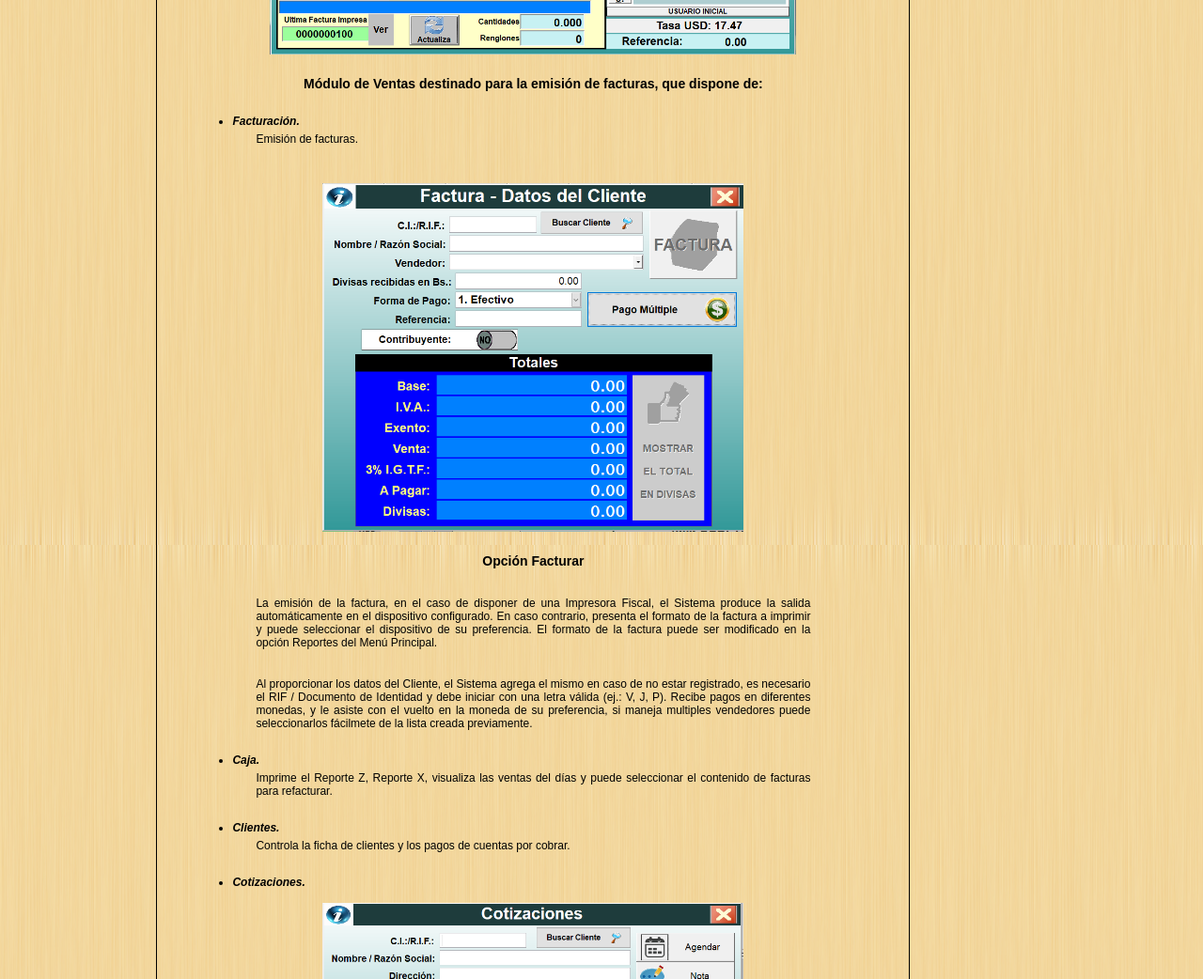
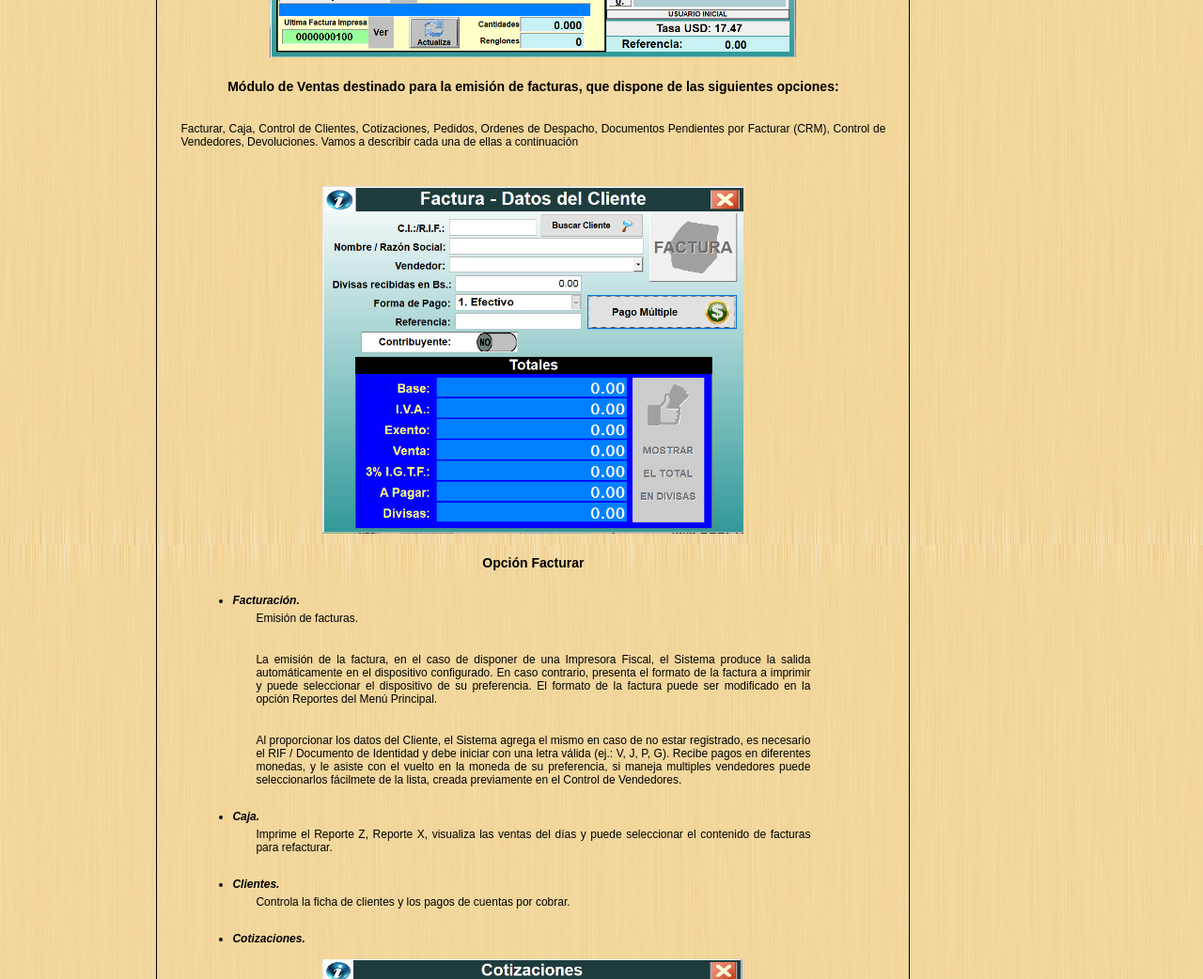
Before and after one commit to jjjtorres/manualfacilgerencia.github.io, a plain HTML site: page index.html in a window 1280 px wide. Shown: the part 1820-2862 px from the top of the page at 94% size. Drawn offline with Linux system fonts and the light colour scheme.

Commit message:
lo ultimo

```diff
--- a/index.html
+++ b/index.html
@@ -108,21 +108,25 @@
                     <article>
                         <h2 class="subrayado">Ventas</h2>
                         <img class="pantalla" src="pantalla-ventas.png">
-                        <p class="pantalla_pie">Módulo de Ventas destinado para la emisión de facturas, que dispone de:</p>
+                        <p class="pantalla_pie">Módulo de Ventas destinado para la emisión de facturas, que dispone de las siguientes opciones: </p>
+                        <p>
+                            Facturar, Caja, Control de Clientes, Cotizaciones, Pedidos, Ordenes de Despacho, Documentos Pendientes por Facturar (CRM), Control de Vendedores, Devoluciones.
+                            Vamos a describir cada una de ellas a continuación
+                        </p>
                         <div class="con-lista">
                             <ul>
                                 <a name="pdv1_ticket"></a>
+                                <img class="pantalla" src="pantalla-pdv1-ticket.png">
+                                <p class="pantalla_pie">Opción Facturar</p>
                                 <li>Facturación.</li>
                                 <P>Emisión de facturas.</P>
-                                <img class="pantalla" src="pantalla-pdv1-ticket.png">
-                                <p class="pantalla_pie">Opción Facturar</p>
                                 <p>La emisión de la factura, en el caso de disponer de una Impresora Fiscal, el Sistema produce la salida automáticamente en el dispositivo configurado.
                                      En caso contrario, presenta el formato de la factura a imprimir y puede seleccionar el dispositivo de su preferencia.
                                      El formato de la factura puede ser modificado en la opción Reportes del Menú Principal.
                                 </p>
                                 <p>Al proporcionar los datos del Cliente, el Sistema agrega el mismo en caso de no estar registrado, es necesario el RIF / Documento de Identidad y debe iniciar
-                                    con una letra válida (ej.: V, J, P). Recibe pagos en diferentes monedas, y le asiste con el vuelto en la moneda de su preferencia,
-                                    si maneja multiples vendedores puede seleccionarlos fácilmete de la lista creada previamente.
+                                    con una letra válida (ej.: V, J, P, G). Recibe pagos en diferentes monedas, y le asiste con el vuelto en la moneda de su preferencia,
+                                    si maneja multiples vendedores puede seleccionarlos fácilmete de la lista, creada previamente en el Control de Vendedores.
                                      </p>
 
                                 <li>Caja.</li>
```
Also changed, not shown: menu-principal.png.
